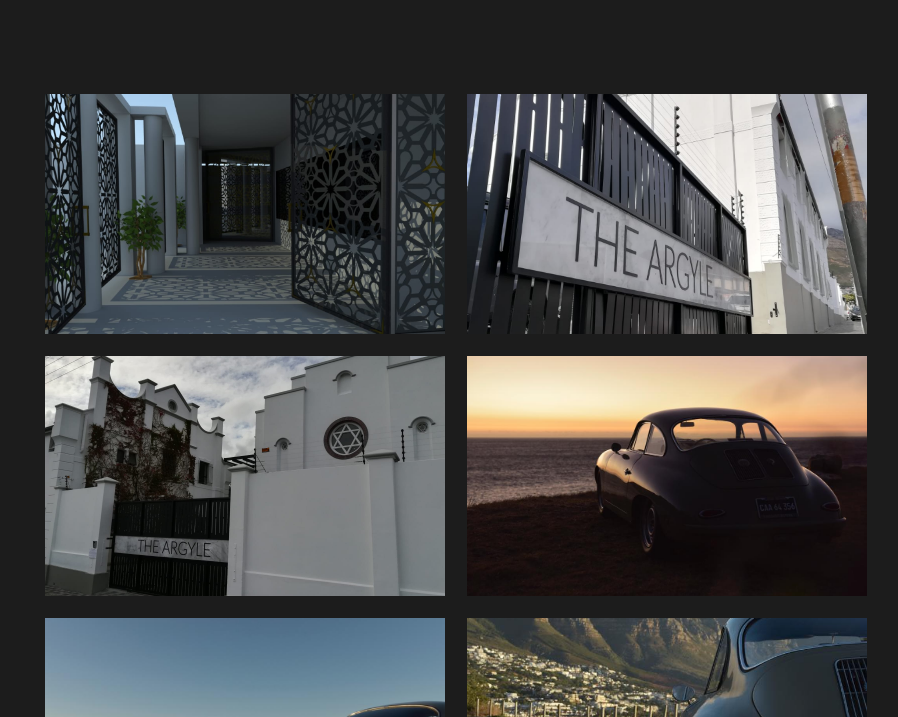
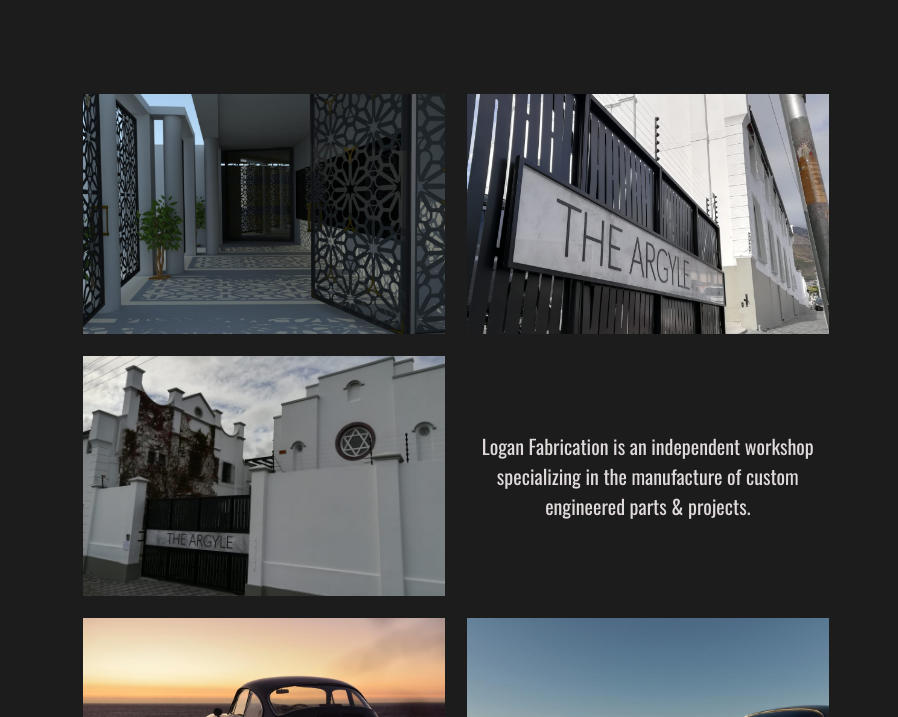
Before and after one commit to KindlyPizza/loganfabrication, a plain HTML site: page index.html in a window 1280 px wide. Shown: the part 83-800 px from the top of the page, without its empty margins (184-1082 px from the left). Drawn offline with nearby package versions, Linux system fonts and the light colour scheme.

Commit message:
QOL Updates

```diff
--- a/index.html
+++ b/index.html
@@ -19,14 +19,15 @@
     <main>
         <div class="everything">
             <img src="images/argyle01.jpeg" class="thumbnail">
-            <img src="images/argyle02.jpeg" class="thumbnail">
+            <img src="images/argyle02.jpeg" class="expand">
             <img src="images/argyle03.jpeg" class="thumbnail">
-
+            <div class="textblock"><p>Logan Fabrication is an independent workshop specializing in the manufacture of custom engineered parts & projects.</p></div>
             <img src="images/porsche02.jpeg" class="thumbnail">
             <img src="images/porsche01.jpeg" class="thumbnail">
-            <img src="images/porsche03.jpeg" class="thumbnail">
+            <img src="images/porsche03.jpeg" class="expand">
+            <div class="textblock"><p>With years of experience in Panel Beating and classic car restoration, we are adept at bringing vehicles back to their original glory.</p></div>
             <img src="images/porsche04.jpeg" class="thumbnail">
-            <img src="images/porsche05.jpeg" class="thumbnail">
+            <img src="images/porsche05.jpeg" class="expand">
             <img src="images/mini01.jpeg" class="thumbnail">
             <video autoplay muted loop src="images/workshop03-timelapse.mp4" type="video/mp4" class="thumbnail"></video>
             <img src="images/mini02.jpeg" class="thumbnail">
--- a/style.css
+++ b/style.css
@@ -83,8 +83,9 @@ video {
     transition-duration: 1.2s;
     margin: 0.5rem;
     object-fit: cover;
-    height: calc(50vw /1.77);
-    width: 50vh;
+    height: 50vh;
+    width: calc(50vw /1.77);
+    min-width: calc(50vw /1.77);
     border-radius: 0.1rem;
     border: transparent 0.2rem;
     border-style: solid;
@@ -96,14 +97,26 @@ video {
     transition-duration: 0.4s;
 }
 
-.thumbnail:active{
+.expand {
+    transition-duration: 0.8s;
+    margin: 0.5rem;
+    object-fit: cover;
+    height: 50vh;
+    width: calc(50vw /1.77);
+    border-radius: 0.1rem;
+    border: transparent 0.2rem;
+    border-style: solid;
+    border-radius: 0.1rem;
+}
+
+.expand:hover{
     object-fit: contain;
     max-height: auto;
     max-width: auto;
     transform: scale(2);
     transform-origin: center;
     transition-duration: 1.2s;
-    border-style: none;
+
 }
 
 .thumbnail:focus{
@@ -115,3 +128,16 @@ video {
     transition-duration: 1.2s;
     border-style: none;
 }
+
+.textblock {
+    width: calc(50vw /1.77);
+    height: auto;
+    text-align: center;
+    align-self: center;
+    margin: 0.5rem;
+    border-radius: 0.1rem;
+    border: transparent 0.2rem;
+    border-style: solid;
+    border-radius: 0.1rem;
+    font-size: 1.25rem;
+}
```
Also changed, not shown: 1 other file.
